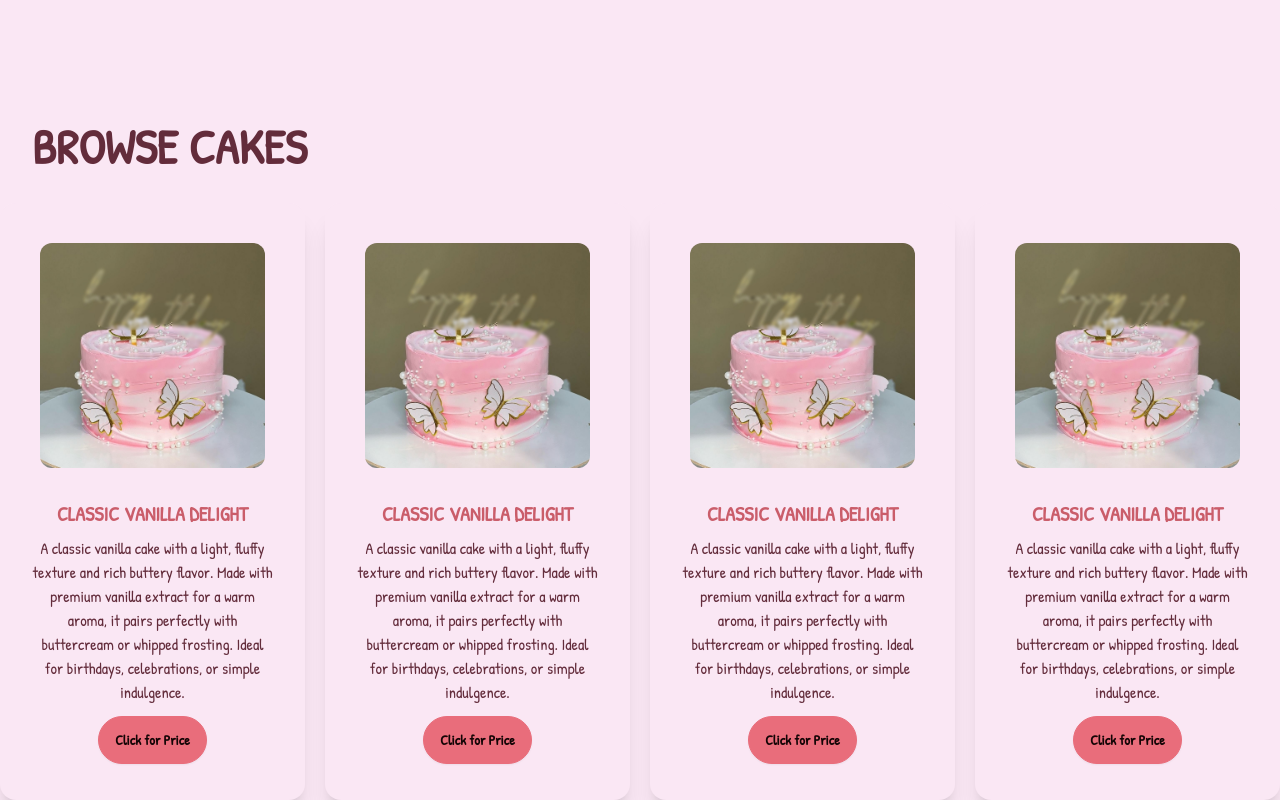
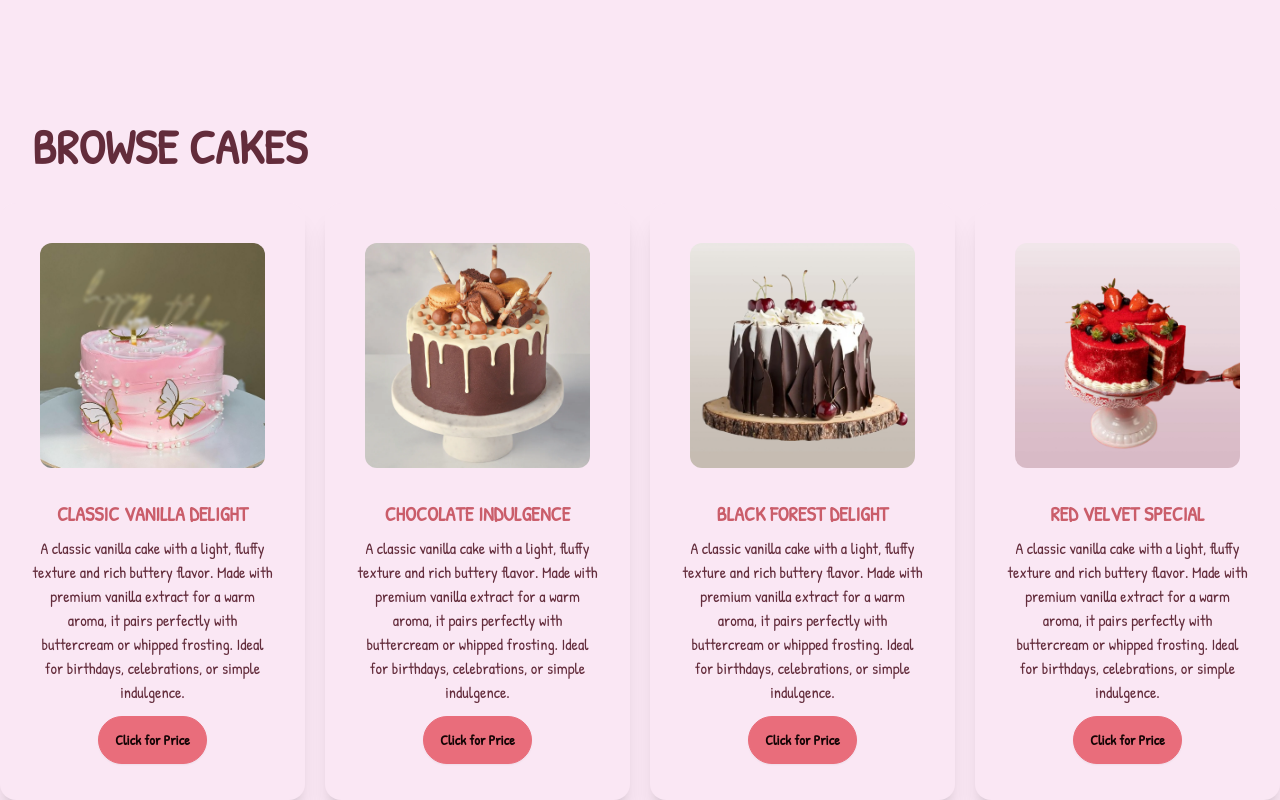
Before and after one commit to iftekhar08019/cakery-by-tasnia, a plain HTML site: page index.html in a window 1280 px wide. Shown: the part 791-1591 px from the top of the page. Drawn offline with nearby package versions, Linux system fonts and the light colour scheme; a web font is replaced by a local one.

Commit message:
content added for browse cake

```diff
--- a/index.html
+++ b/index.html
@@ -129,12 +129,12 @@
         <div class="card bg-base-100 w-96 shadow-xl border-indigo-50">
           <figure class="px-10 pt-10">
             <img
-              src="assests/vanilla.jpeg"
-              alt="vanilla cake"
+              src="assests/chocolateCake.webp"
+              alt="chocolate cake"
               class="rounded-xl" />
           </figure>
           <div class="card-body items-center text-center">
-            <h2 class="card-title text-[#CA5D6A]">CLASSIC VANILLA DELIGHT</h2>
+            <h2 class="card-title text-[#CA5D6A]">CHOCOLATE INDULGENCE</h2>
             <p>A classic vanilla cake with a light, fluffy texture and rich buttery flavor. Made with premium vanilla extract for a warm aroma, it pairs perfectly with buttercream or whipped frosting. Ideal for birthdays, celebrations, or simple indulgence.</p>
             <div class="card-actions">
               <div class="dropdown dropdown-top dropdown-end">
@@ -153,12 +153,12 @@
         <div class="card bg-base-100 w-96 shadow-xl border-indigo-50">
           <figure class="px-10 pt-10">
             <img
-              src="assests/vanilla.jpeg"
-              alt="vanilla cake"
+              src="assests/blackforest-ezgif.com-webp-to-jpg-converter-removebg-preview.png"
+              alt="black forest cake"
               class="rounded-xl" />
           </figure>
           <div class="card-body items-center text-center">
-            <h2 class="card-title text-[#CA5D6A]">CLASSIC VANILLA DELIGHT</h2>
+            <h2 class="card-title text-[#CA5D6A]">BLACK FOREST DELIGHT</h2>
             <p>A classic vanilla cake with a light, fluffy texture and rich buttery flavor. Made with premium vanilla extract for a warm aroma, it pairs perfectly with buttercream or whipped frosting. Ideal for birthdays, celebrations, or simple indulgence.</p>
             <div class="card-actions">
               <div class="dropdown dropdown-top dropdown-end">
@@ -177,12 +177,12 @@
         <div class="card bg-base-100 w-96 shadow-xl border-indigo-50">
           <figure class="px-10 pt-10">
             <img
-              src="assests/vanilla.jpeg"
-              alt="vanilla cake"
+              src="assests/red-velvet-crunch-cake-1707932708-removebg-preview.png"
+              alt="Red velvet cake"
               class="rounded-xl" />
           </figure>
           <div class="card-body items-center text-center">
-            <h2 class="card-title text-[#CA5D6A]">CLASSIC VANILLA DELIGHT</h2>
+            <h2 class="card-title text-[#CA5D6A]">RED VELVET SPECIAL</h2>
             <p>A classic vanilla cake with a light, fluffy texture and rich buttery flavor. Made with premium vanilla extract for a warm aroma, it pairs perfectly with buttercream or whipped frosting. Ideal for birthdays, celebrations, or simple indulgence.</p>
             <div class="card-actions">
               <div class="dropdown dropdown-top dropdown-end">
@@ -207,7 +207,7 @@
   <img
   src="assests/logo.ico"
   alt="Sticky Logo"
-  class="fixed bottom-4 right-4 w-20 md:w-16 lg:w-40 z-50"
+  class="fixed bottom-4 right-4 w-28 md:w-16 lg:w-40 z-50"
 />
 </body>
 </html>
```
Also changed, not shown: assests/black forest.webp (added), assests/blackforest-ezgif.com-webp-to-jpg-converter-removebg-preview.png (added), assests/chocolate copy.jpg (added), assests/chocolate.jpg (added), assests/chocolateCake.webp (added), assests/red-velvet-crunch-cake-1707932708-removebg-preview.png (added), 2 other files.
